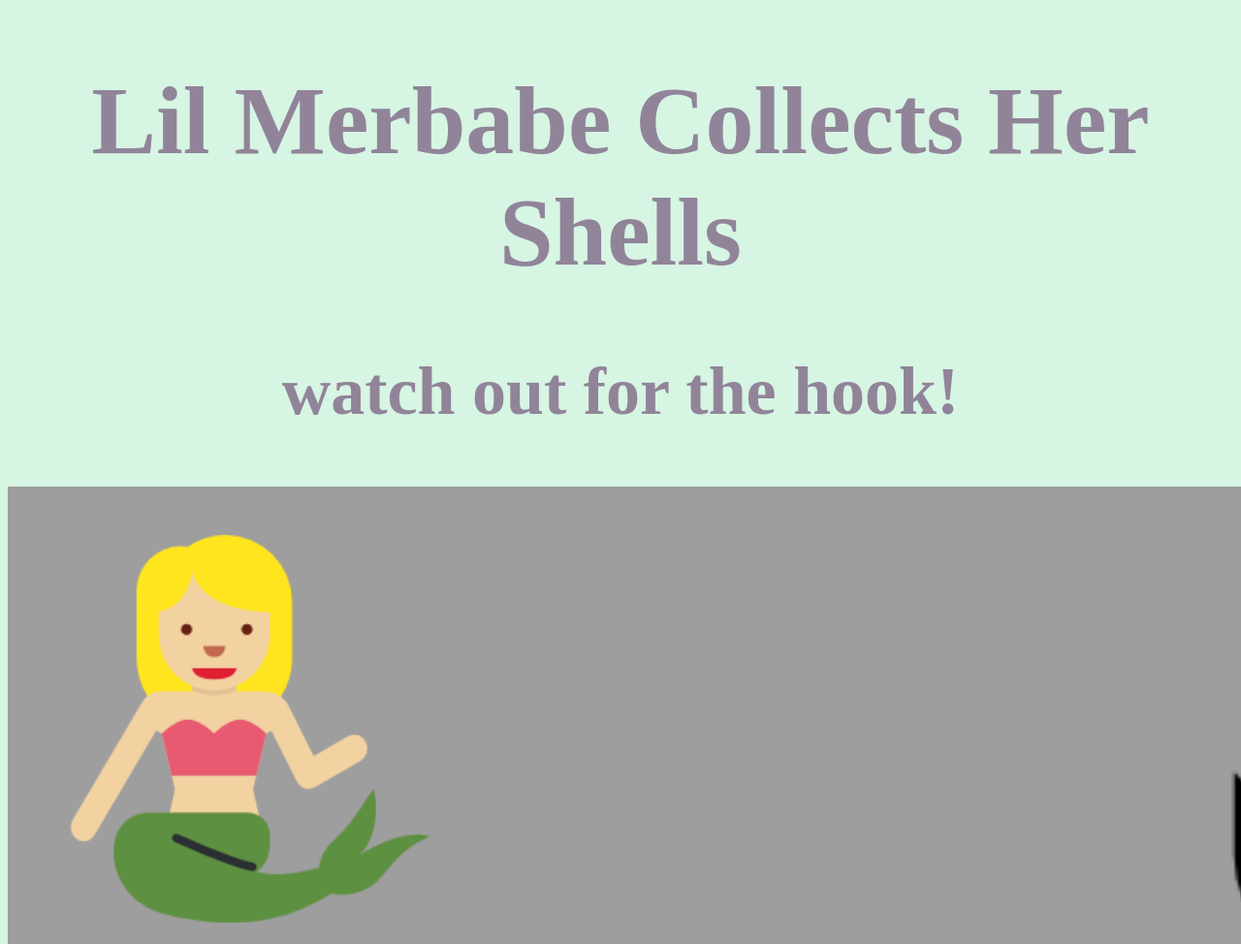
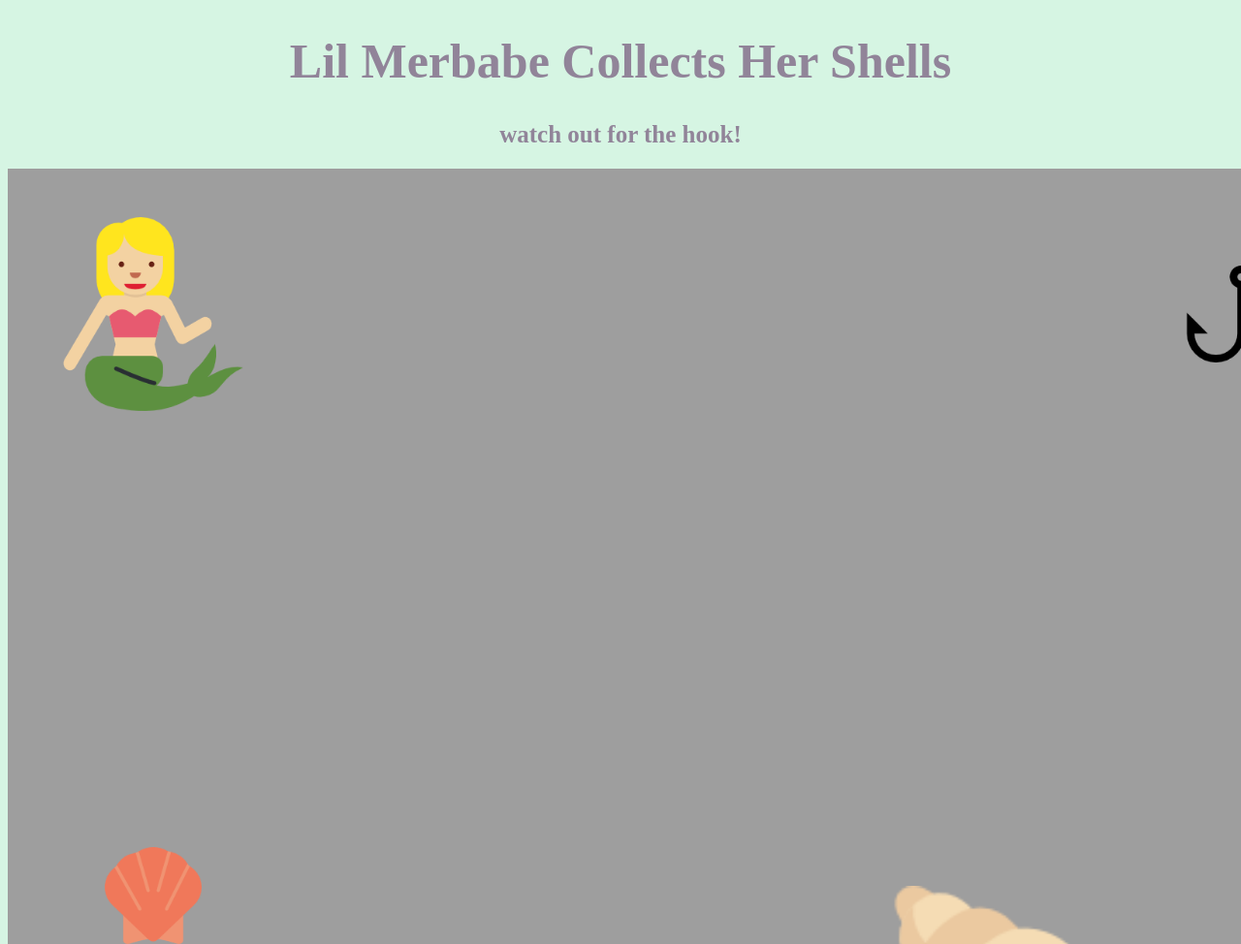
Before and after one commit to jessamyn27/underwater-game, a plain HTML site: page index.html in a window 1280 px wide. Shown: the top 974 px of the page at 97% size. Drawn offline with nearby package versions, Linux system fonts and the light colour scheme; a web font is replaced by a local one.

Commit message:
resizing objects and font

```diff
--- a/app.js
+++ b/app.js
@@ -138,7 +138,7 @@ const animate = () => {
     ariel.height + ariel.y > shell.y) {
     shell.isVisible = false;
     // alert(`${points} points`);
-    console.log("collide with shell");
+    // console.log("collide with shell");
     points += 10;
     // gameOver = true;
     // ariel.style.display="none";
@@ -161,7 +161,7 @@ const animate = () => {
     clam.isVisible = false;
     // alert(`${points} points`);
     points += 20;
-    console.log("clam");
+    // console.log("clam");
   }
   if (ariel.x < snail.x + snail.width &&
     ariel.x + ariel.width > snail.x &&
@@ -170,7 +170,7 @@ const animate = () => {
     snail.isVisible = false;
     // alert(`${points} points`);
     points += 5;
-    console.log("snail");
+    // console.log("snail");
     // console.log('snail overlapped');
     // snail.visible = false;
     // snail = null;
@@ -179,19 +179,19 @@ const animate = () => {
   c.drawImage(backgroundImage, 0, 0, canvas.width, canvas.height);
 
   if (shell.isVisible)
-    c.drawImage(shellImage, shell.x, shell.y, 800, 800);
+    c.drawImage(shellImage, shell.x, shell.y, 100, 100);
 
   if (anchor.isVisible)
-    c.drawImage(anchorImage, anchor.x, anchor.y, 400, 400);
+    c.drawImage(anchorImage, anchor.x, anchor.y, 100, 100);
 
   if (clam.isVisible)
-    c.drawImage(clamImage, clam.x, clam.y, 500, 500);
+    c.drawImage(clamImage, clam.x, clam.y, 100, 100);
 
   if (snail.isVisible)
-    c.drawImage(snailImage, snail.x, snail.y, 700, 700);
+    c.drawImage(snailImage, snail.x, snail.y, 300, 300);
 
     if (ariel.isVisible)
-      c.drawImage(arielImage, ariel.x, ariel.y, 400, 400);
+      c.drawImage(arielImage, ariel.x, ariel.y, 200, 200);
   // c.drawImage(dangerImage, danger.x, danger.y, 100, 100);
 
 }
@@ -228,6 +228,7 @@ function moveAriel(e) {
 }
 
 if (!gameOver);
+  alert("hooked!")
   animate();
 
 
--- a/css/style.css
+++ b/css/style.css
@@ -6,13 +6,13 @@ body {
 
 h1	{
 	font-family: 'Gaegu';
-	font-size: 100px;
+	font-size: 50px;
 	color: #918499;
 }
 
 h2 {
 	font-family: 'Gaegu';
-	font-size: 70px;
+	font-size: 25px;
 	color: #918499;
 
 }
```
